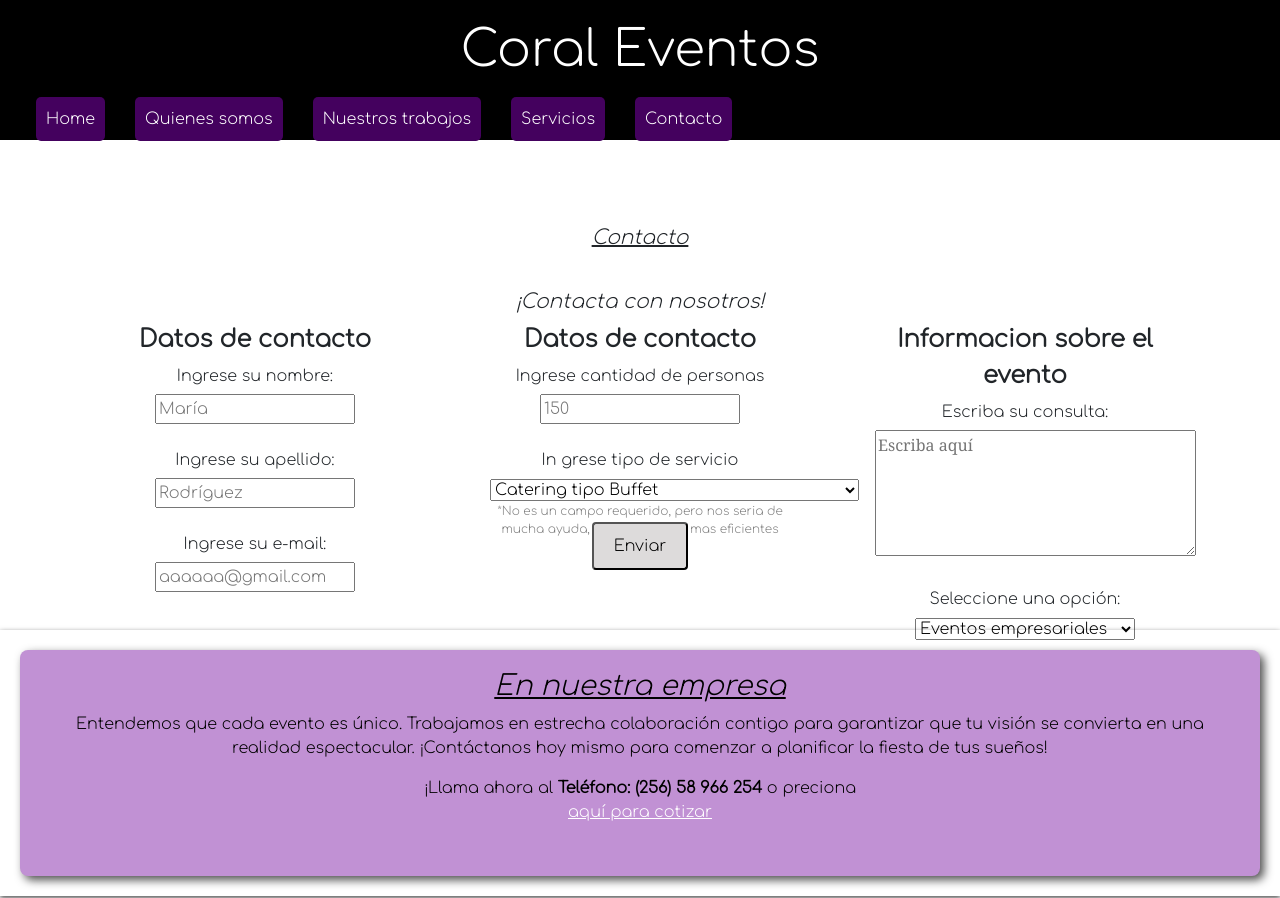
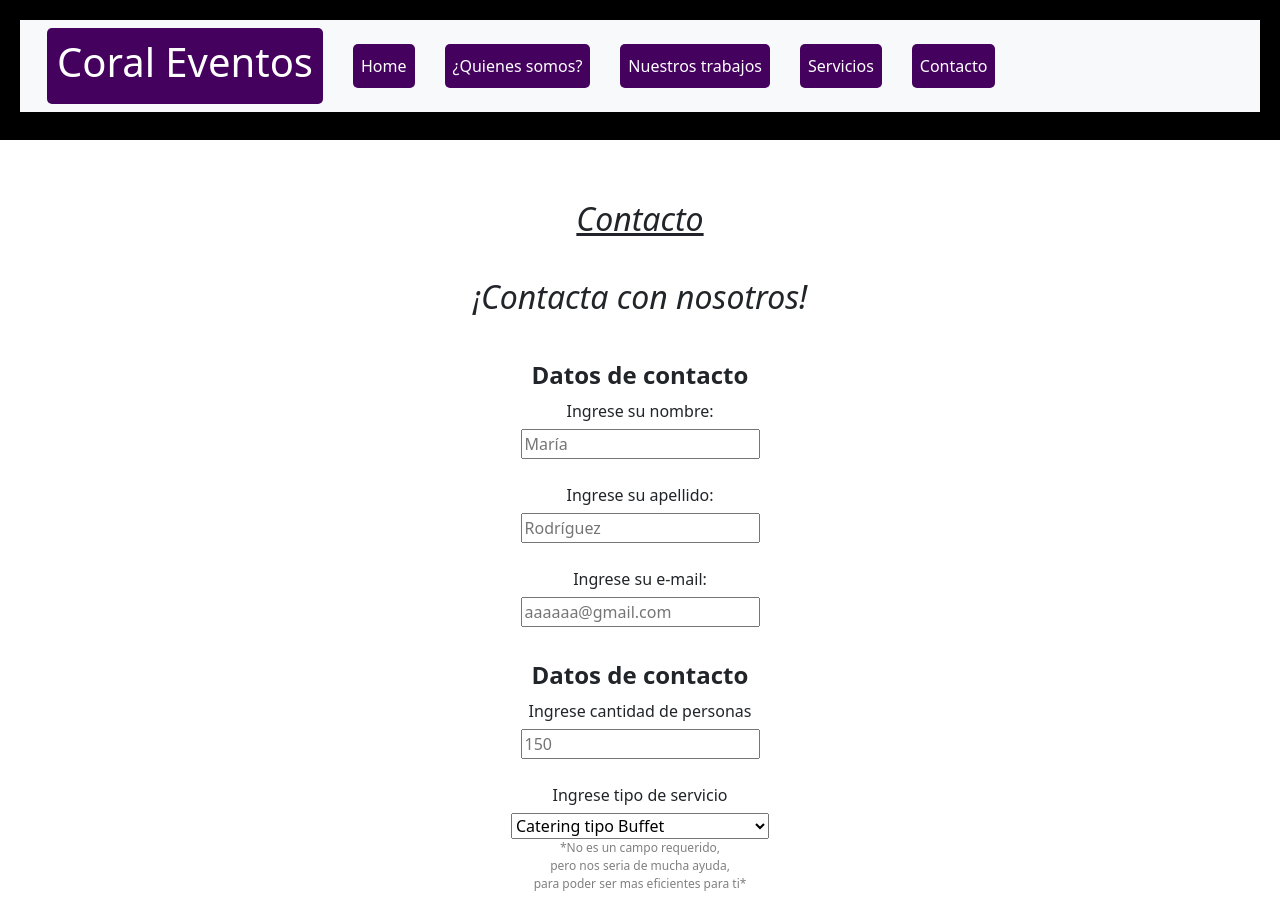
Before and after one commit to nicolelima19/DesarrolloWeb-Lima, a plain HTML site: page pages/contacto.html in a window 1280 px wide. Shown: the top 898 px of the page. Drawn offline with nearby package versions, Linux system fonts and the light colour scheme.

Commit message:
linkeo bootstrap y agrego navbar hamburguesa

```diff
--- a/css/style.css
+++ b/css/style.css
@@ -107,7 +107,8 @@ aside {
     justify-content: center;
     flex-direction: column;
 }
-.colorAside{
+
+.colorAside {
     background-color: #c191d4;
 }
 
@@ -214,20 +215,11 @@ a {
 }
 
 .datos {
-    display: block;
+
     margin-bottom: 6px;
     font-weight: bold;
 }
 
-/* Estilos para el botón de envío */
-.button {
-    background-color: #dddbdb;
-    color: rgb(0, 0, 0);
-    padding: 10px 20px;
-    border-radius: 4px;
-    cursor: pointer;
-    font-size: 16px;
-}
 
 /**/
 
@@ -343,7 +335,7 @@ a {
 }
 
 .margin {
-    height: 200px;
+    height: 300px;
     width: 300px;
     text-align: center;
     align-self: center;
@@ -398,9 +390,22 @@ a {
     align-items: center;
 
 }
-.colorClass{
+
+.colorClass {
     background-color: #e2c6ec;
 }
+
+.row {
+    --bs-gutter-x: 0;
+    --bs-gutter-y: 0;
+    display: flex;
+    flex-wrap: wrap;
+    flex-direction: column;
+    justify-content: center;
+    align-items: center;
+    height: 100%;
+}
+
 
 /* TABLET */
 @media screen and (max-width: 1024px) {
@@ -612,6 +617,7 @@ a {
     }
 
 }
+
 /*
  PALETA DE COLORES
     color: #000000;
--- a/pages/contacto.html
+++ b/pages/contacto.html
@@ -4,9 +4,9 @@
 <head>
     <meta charset="UTF-8">
     <meta name="viewport" content="width=device-width, initial-scale=1.0">
+    <link rel="stylesheet" href="../css/style.css">
     <link href="https://cdn.jsdelivr.net/npm/bootstrap@5.3.2/dist/css/bootstrap.min.css" rel="stylesheet"
         integrity="sha384-T3c6CoIi6uLrA9TneNEoa7RxnatzjcDSCmG1MXxSR1GAsXEV/Dwwykc2MPK8M2HN" crossorigin="anonymous">
-    <link rel="stylesheet" href="../css/style.css">
     <title>Coral Eventos | Contacto</title>
     <link rel="preconnect" href="https://fonts.googleapis.com">
     <link rel="preconnect" href="https://fonts.gstatic.com" crossorigin>
@@ -15,24 +15,36 @@
         rel="stylesheet">
 </head>
 
-<body class="bodyContact">
+<body>
     <!-- Header -->
     <header class="headerGrid">
-        <!-- Portada -->
-        <div>
-            <a href="../index.html" style="text-decoration: none;">
-                <h1>Coral Eventos</h1>
-            </a>
+        <!-- Navbar -->
+        <nav class="navbar navbar-expand-lg bg-body-tertiary">
+            <div class="container-fluid">
+              <a class="navbar-brand" href="../index.html"><h1>Coral Eventos</h1></a>
+              <button class="navbar-toggler" type="button" data-bs-toggle="collapse" data-bs-target="#navbarNav" aria-controls="navbarNav" aria-expanded="false" aria-label="Toggle navigation">
+                <span class="navbar-toggler-icon"></span>
+              </button>
+              <div class="collapse navbar-collapse" id="navbarNav">
+                <ol class="navbar-nav">
+                  <li class="nav-item">
+                    <a class="nav-link" aria-current="page" href="../index.html">Home</a>
+                  </li>
+                  <li class="nav-item">
+                    <a class="nav-link" href="./quienessomos.html">¿Quienes somos?</a>
+                  </li>
+                  <li class="nav-item">
+                    <a class="nav-link" href="./nuestrostrabajos.html">Nuestros trabajos</a>
+                  </li>
+                  <li class="nav-item">
+                    <a class="nav-link" href="./servicios.html">Servicios</a>
+                  </li>
+                  <li class="nav-item">
+                    <a class="nav-link" href="">Contacto</a>
+                  </li>
+                </ol>
               </div>
-        <!-- Navbar -->
-        <nav class="navbar">
-            <ul>
-                <tr><a href="../index.html">Home</a></tr>
-                <tr><a href="./quienessomos.html">Quienes somos</a></tr>
-                <tr><a href="./nuestrostrabajos.html">Nuestros trabajos</a></tr>
-                <tr><a href="./servicios.html">Servicios</a></tr>
-                <tr><a href="./contacto.html">Contacto</a></tr>
-            </ul>
+            </div>
           </nav>
     </header>
 
@@ -42,10 +54,12 @@
         </div>
 
         <!-- Grid section -->
-
         <h2 class="h2Grid">¡Contacta con nosotros!</h2>
+        <div class="container text-center style">
+            <div class="row">
+                <div class="col">
                     <section class="alingContact">
-            <section class="section1" class="contactoMain" action="">
+                        <section class="contactoMain" action="">
                             <fieldset class="margin">
                                 <legend class="datos">Datos de contacto</legend>
                                 <label class="label" for="nombre">Ingrese su nombre:</label>
@@ -58,39 +72,46 @@
                                 <input class="input" required placeholder="aaaaaa@gmail.com" id="email" type="email">
                             </fieldset>
                         </section>
-
-            <section class="section3" class="contactoMain" action="">
+                </div>
+                <div class="col">
+                    <section class="contactoMain" action="">
                         <fieldset class="margin">
                             <legend class="datos">Datos de contacto</legend>
                             <label class="label" for="personas">Ingrese cantidad de personas</label>
                             <input class="input" type="number" required placeholder="150" id="personas" type="text">
                             <br><br>
-                    <label class="label" for="Servicio">In grese tipo de servicio</label>
+                            <label class="label" for="Servicio">Ingrese tipo de servicio</label>
                             <select name="" id="Servicio">
                                 <option value="">Catering tipo Buffet</option>
                                 <option value="">Catering tipo Cóctel</option>
                                 <option value="">Catering tipo desayunos/coffee</option>
-                        <option value="">Catering tipo aperitivos o Cartas de vinos</option>
+                                <option value="">Catering tipo aperitivos</option>
                                 <option value="">Catering tipo Brunch</option>
                                 <option value="">Catering tipo Banquete</option>
                                 <option value="">Catering tipo servicio movil</option>
                                 <option value="">Catering tipo a domicilio</option>
+                                <option value="">Cartas de vinos</option>
                                 <option value="">Otros</option>
                             </select>
                             <br>
                             <p class="textoRecordatorio">
-                        *No es un campo requerido, pero nos seria de mucha ayuda, para poder ser mas eficientes para ti*
+                                *No es un campo requerido,
+                                <br>
+                                pero nos seria de mucha ayuda,
+                                <br>
+                                para poder ser mas eficientes para ti*
                             </p>
                         </fieldset>
                     </section>
-
-            <section class="section2" action="" class="contactoMain">
+                </div>
+                <div class="col">
+                    <section action="" class="contactoMain">
                         <fieldset class="margin">
                             <legend class="datos">Informacion sobre el evento</legend>
                             <label class="label" for="consulta">Escriba su consulta:</label>
                             <textarea style="font-family: Georgia, 'Times New Roman', Times, serif;" required
                                 placeholder="Escriba aquí" name="" id="consulta" cols="30" rows="5"></textarea>
-                    <br><br>
+                            <br>
                             <label class="label" for="tipo_de_evento">Seleccione una opción:</label>
                             <select required name="" id="Tipo_de_evento">
                                 <option value="">Eventos empresariales</option>
@@ -104,10 +125,14 @@
                         </fieldset>
                     </section>
                     </section>
-        <section class="enviarGrid">
-            <input class="button" type="submit" value="Enviar">
-            </form>
-        </section>
+                </div>
+            </div>
+
+        </div>
+        <br><br>
+        <div class="">
+            <button type="button" class="btn btn-outline-primary" disabled>Enviar</button>
+        </div>
     </main>
 
     <!-- Aside -->
```
Also changed, not shown: index.html (+31 -16 lines), pages/nuestrostrabajos.html (+31 -19 lines), pages/quienessomos.html (+30 -16 lines), pages/servicios.html (+30 -16 lines). Lines whose indentation alone changed are shown as unchanged.
